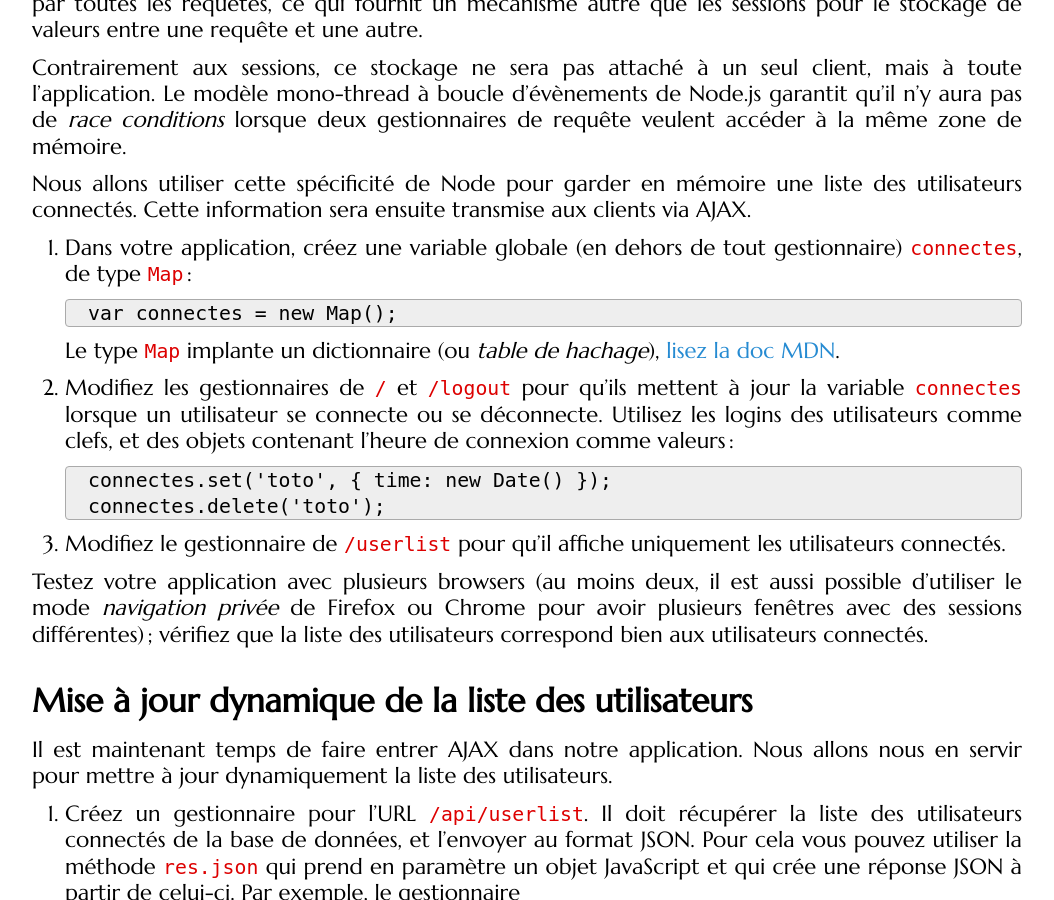
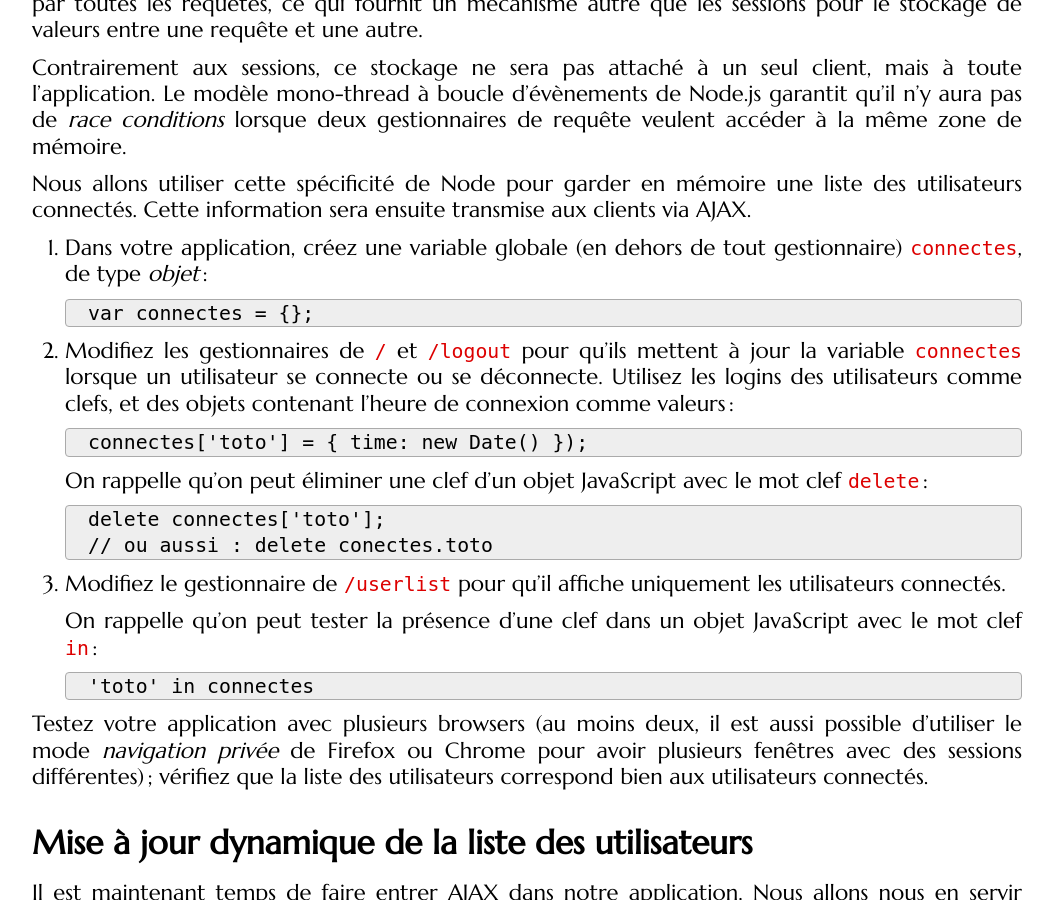
Before and after one commit to defeo/aws, a Jekyll site: the page built from _tutorials/accounts-node.md, in a window 1280 px wide and 900 px high, scrolled down 6892 px. Shown: the whole window, without its empty margins (113-1167 px from the left). Built offline with Jekyll 4.4.1, drawn with Linux system fonts in a browser that asks for light colours; some web fonts are replaced.

Commit message:
Dumped shitty ES6 Map, replaced w good old object

````diff
--- a/_tutorials/accounts-node.md
+++ b/_tutorials/accounts-node.md
@@ -334,14 +334,11 @@ une liste des utilisateurs connectés. Cette information sera ensuite
 transmise aux clients via AJAX.
 
 1. Dans votre application, créez une variable globale (en dehors de
-   tout gestionnaire) `connectes`, de type `Map` :
+   tout gestionnaire) `connectes`, de type *objet* :
 
    ```
-   var connectes = new Map();
+   var connectes = {};
    ```
-
-   Le type `Map` implante un dictionnaire (ou *table de hachage*),
-   [lisez la doc MDN](https://developer.mozilla.org/en-US/docs/Web/JavaScript/Reference/Global_Objects/Map).
 
 2. Modifiez les gestionnaires de `/` et `/logout` pour qu'ils mettent
    à jour la variable `connectes` lorsque un utilisateur se connecte
@@ -349,12 +346,26 @@ transmise aux clients via AJAX.
    clefs, et des objets contenant l'heure de connexion comme valeurs :
 
    ```
-   connectes.set('toto', { time: new Date() });
-   connectes.delete('toto');
+   connectes['toto'] = { time: new Date() });
+   ```
+
+   On rappelle qu'on peut éliminer une clef d'un objet JavaScript
+   avec le mot clef `delete` :
+
+   ```
+   delete connectes['toto'];
+   // ou aussi : delete conectes.toto
    ```
 
 3. Modifiez le gestionnaire de `/userlist` pour qu'il affiche
    uniquement les utilisateurs connectés.
+
+   On rappelle qu'on peut tester la présence d'une clef dans un objet
+   JavaScript avec le mot clef `in` :
+
+   ```
+   'toto' in connectes
+   ```
 
 Testez votre application avec plusieurs browsers (au moins deux, il
 est aussi possible d'utiliser le mode *navigation privée* de Firefox
````
